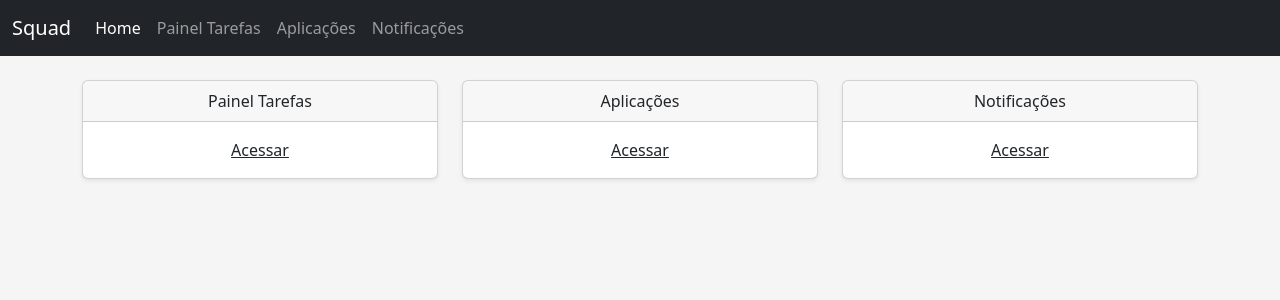
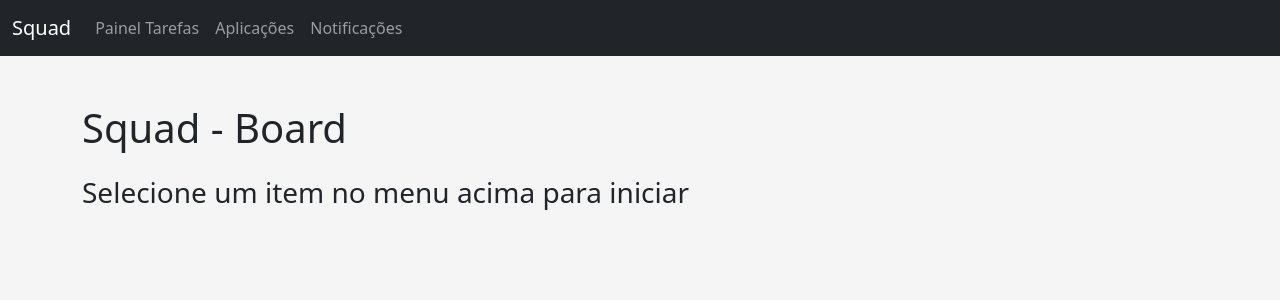
Before and after one commit to angelitocsg/squad-board, a React (Create React App) app: page /home in a window 1280 px wide. Shown: the top 300 px of the page. Built offline with nearby package versions, Linux system fonts and the light colour scheme.

Commit message:
Add status count

```diff
--- a/src/components/BoardColumnStatus/index.tsx
+++ b/src/components/BoardColumnStatus/index.tsx
@@ -3,6 +3,7 @@ import { COLUMN_WIDTH } from "../BoardColumn";
 export interface IStatus {
   id: string;
   status: string;
+  count: number;
 }
 
 interface IProps {
@@ -19,8 +20,11 @@ const BoardColumnStatus = ({ statusList }: IProps) => {
           style={{ minWidth: COLUMN_WIDTH, width: "100%" }}
         >
           <div className="px-2">
-            <div className="border rounded bg-dark opacity text-light h6 py-2 shadow-sm">
-              {status.status}
+            <div className="border rounded text-bg-dark opacity h6 py-2 shadow-sm d-flex justify-content-center">
+              <span>{status.status}</span>
+              <span className="ms-2 badge rounded-pill text-bg-light">
+                {status.count}
+              </span>
             </div>
           </div>
         </div>
--- a/src/pages/board/index.tsx
+++ b/src/pages/board/index.tsx
@@ -19,6 +19,7 @@ const BoardPage = () => {
     handleGroupBy,
     handleFilterAssignee,
     handleFileUpload,
+    getStatus,
   } = useBoard();
 
   return show_by.length === 0 ? (
@@ -43,7 +44,7 @@ const BoardPage = () => {
       />
 
       <section className="flex-column d-inline-block w-100">
-        <BoardColumnStatus statusList={bd_status} />
+        <BoardColumnStatus statusList={getStatus()} />
 
         {show_by.map((item) => {
           return (
--- a/src/pages/board/useBoard.ts
+++ b/src/pages/board/useBoard.ts
@@ -67,6 +67,14 @@ const useBoard = () => {
     }, 500);
   };
 
+  const getStatus = (): IStatus[] => {
+    return bd_status.map((st) => ({
+      id: st.id,
+      status: st.status,
+      count: show_by?.filter((f) => f.status === st.status)?.length ?? 0,
+    }));
+  };
+
   useEffect(() => {
     loadData();
     // eslint-disable-next-line react-hooks/exhaustive-deps
@@ -95,6 +103,7 @@ const useBoard = () => {
     handleGroupBy,
     handleFilterAssignee,
     handleFileUpload,
+    getStatus,
   };
 };
 
--- a/src/pages/home/index.tsx
+++ b/src/pages/home/index.tsx
@@ -1,34 +1,8 @@
-import { Link } from "react-router-dom";
-
 const HomePage = () => {
   return (
-    <section className="container mt-4">
-      <div className="row row-cols-1 row-cols-md-3 mb-3 text-center">
-        <div className="col">
-          <div className="card mb-4 shadow-sm">
-            <Link to="/board" className="nav-link">
-              <div className="card-header">Painel Tarefas</div>
-              <div className="card-body btn-link">Acessar</div>
-            </Link>
-          </div>
-        </div>
-        <div className="col">
-          <div className="card mb-4 shadow-sm">
-            <Link to="/projects" className="nav-link">
-              <div className="card-header">Aplicações</div>
-              <div className="card-body btn-link">Acessar</div>
-            </Link>
-          </div>
-        </div>
-        <div className="col">
-          <div className="card mb-4 shadow-sm">
-            <Link to="/notifications" className="nav-link">
-              <div className="card-header">Notificações</div>
-              <div className="card-body btn-link">Acessar</div>
-            </Link>
-          </div>
-        </div>
-      </div>
+    <section className="container mt-5">
+      <h1 className="mb-4">Squad - Board</h1>
+      <h2 className="mb-4 h3">Selecione um item no menu acima para iniciar</h2>
     </section>
   );
 };
--- a/src/pages/noContent/index.tsx
+++ b/src/pages/noContent/index.tsx
@@ -4,10 +4,13 @@ interface IProps {
 
 const NoContentPage = ({ title }: IProps) => {
   return (
-    <div className="container m-5">
+    <div className="container mt-5">
       <h1 className="mb-4">{title}</h1>
       <h2 className="mb-4 h3">Sem informações para exibir</h2>
-      <p>Importe o conteúdo no link superior a direita.</p>
+      <p>
+        Importe o conteúdo arrastando o arquivo no <strong>canto superior a direita ou</strong>
+        <br />através do botão no <strong>canto inferior a direita</strong>.
+      </p>
     </div>
   );
 };
--- a/src/pages/notifications/index.tsx
+++ b/src/pages/notifications/index.tsx
@@ -51,6 +51,8 @@ const NotificationsPage = () => {
           </div>
         </div>
       </div>
+      {Object.keys(valid_data).filter((f) => f !== "messages").length > 0 && (
+        <>
           <h2 className="h5 mt-4 mb-3">Conteúdo atual</h2>
           <table className="table table-hover table-sm">
             <thead className="table-dark">
@@ -85,6 +87,8 @@ const NotificationsPage = () => {
                 ))}
             </tbody>
           </table>
+        </>
+      )}
       <h2 className="h5 mt-5 mb-3">Notificações registradas</h2>
       <table className="table table-hover table-sm">
         <thead className="table-dark">
--- a/src/shared/Navbar/index.tsx
+++ b/src/shared/Navbar/index.tsx
@@ -18,12 +18,6 @@ const Navbar = () => {
         </button>
         <div className="collapse navbar-collapse" id="navbarSupportedContent">
           <ul className="navbar-nav me-auto mb-2 mb-lg-0">
-            <li className="nav-item">
-              <Link to="/" className="nav-link active">
-                Home
-              </Link>
-            </li>
-
             <li className="nav-item">
               <Link to="/board" className="nav-link">
                 Painel Tarefas
```
Lines whose indentation alone changed are shown as unchanged.
